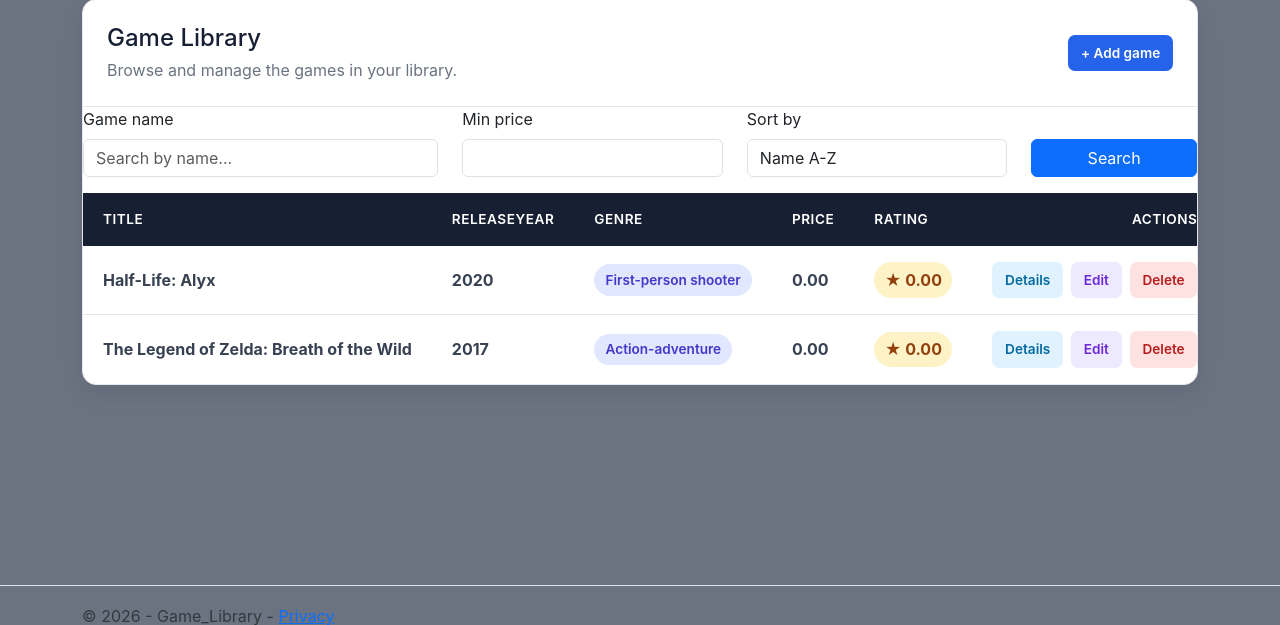
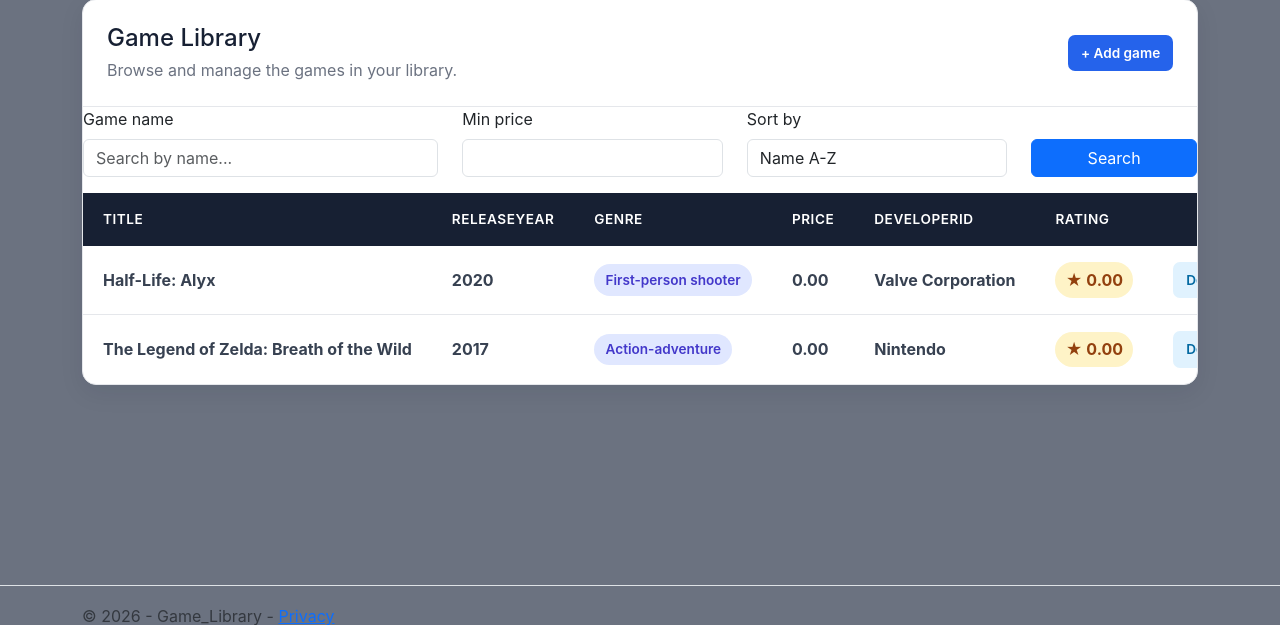
Before and after one commit to St-Georgiev08/GameLibrary, an ASP.NET Core app: page / in a window 1280 px wide. Shown: the part 154-779 px from the top of the page. Run offline with ASP.NET Core 8, Linux system fonts and the light colour scheme; style sheets or scripts are compiled from the project's sources.

Commit message:
Add DeveloperId to models, views, and service logic
Added a new `DeveloperId` property to `GameDetailsViewModel`
and `GameIndexViewModel` to store developer information.
Updated LINQ queries in `GameController.cs` to include
`DeveloperId` when mapping data. Modified `Index.cshtml`
to display `DeveloperId` in the table header and rows.
Enhanced `GameService.cs` to eagerly load the `Developer`
entity in the `GetAllAsync` method.

```diff
--- a/Game_Library/Controllers/GameController.cs
+++ b/Game_Library/Controllers/GameController.cs
@@ -90,6 +90,7 @@ namespace Game_Library.Controllers
                     ReleaseYear = g.ReleaseYear,
                     Genre = g.Genre,
                     Price = g.Price,
+                    DeveloperId = g.Developer.DeveloperName,
                     Rating = g.Reating
                 }).ToList();
 
@@ -123,6 +124,7 @@ namespace Game_Library.Controllers
                 Price = game.Price,
                 Rating = game.Reating,
                 DeveloperName = game.Developer?.DeveloperName ?? "Unknown",
+                DeveloperId = game.Developer.DeveloperName,
                 Platforms = game.GamePlatforms.Select(gp => gp.Platform.Name).ToList()
             };
 
--- a/Game_Library/ViewModels/Game/GameDetailsViewModel.cs
+++ b/Game_Library/ViewModels/Game/GameDetailsViewModel.cs
@@ -10,6 +10,7 @@ namespace Game_Library.ViewModels.Game
         public decimal Rating { get; set; }
         public string DeveloperName { get; set; } = string.Empty;
 
+        public string DeveloperId { get; set; }
         public List<string> Platforms { get; set; } = new();
     }
 }
--- a/Game_Library/ViewModels/Game/GameIndexViewModel.cs
+++ b/Game_Library/ViewModels/Game/GameIndexViewModel.cs
@@ -7,6 +7,7 @@ namespace Game_Library.ViewModels.Game
         public int ReleaseYear { get; set; }
         public string Genre { get; set; }
         public decimal Price { get; set; }
+        public string DeveloperId { get; set; }
         public decimal Rating { get; set; }
     }
 }
--- a/Game_Library/Views/Game/Index.cshtml
+++ b/Game_Library/Views/Game/Index.cshtml
@@ -90,6 +90,7 @@
                     <th>@Html.DisplayNameFor(model => model.ReleaseYear)</th>
                     <th>@Html.DisplayNameFor(model => model.Genre)</th>
                     <th>@Html.DisplayNameFor(model => model.Price)</th>
+                    <th>@Html.DisplayNameFor(model => model.DeveloperId)</th>
                     <th>@Html.DisplayNameFor(model => model.Rating)</th>
                     <th class="actions-heading">Actions</th>
                 </tr>
@@ -116,6 +117,9 @@
                         <td class="game-price">
                             @Html.DisplayFor(modelItem => game.Price)
                         </td>
+
+                        <td>
+                            @Html.DisplayFor(modelItem => game.DeveloperId)
 
                         <td>
                             <span class="rating-badge">
--- a/Game_LibraryCore/Services/GameService.cs
+++ b/Game_LibraryCore/Services/GameService.cs
@@ -21,7 +21,7 @@ namespace GameLibrary_Core.Services
 
         public async Task<List<Game>> GetAllAsync(int? price , string? gameSort , string? searchName)
         {
-            var games = await context.Games .AsNoTracking() .OrderBy(g => g.Title) .ToListAsync();
+            var games = await context.Games .AsNoTracking() .Include(x=>x.Developer) .OrderBy(g => g.Title) .ToListAsync();
 
             if(!string.IsNullOrEmpty(searchName))
             {
```
